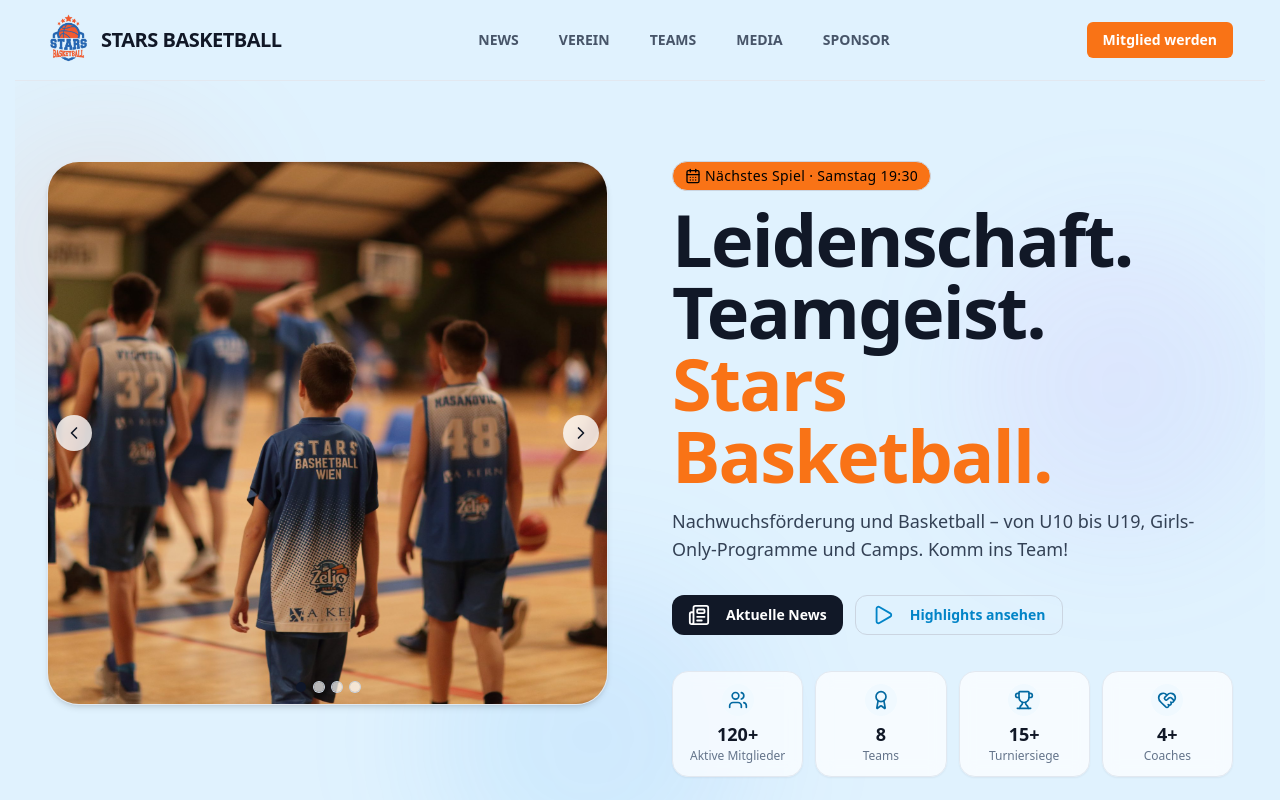
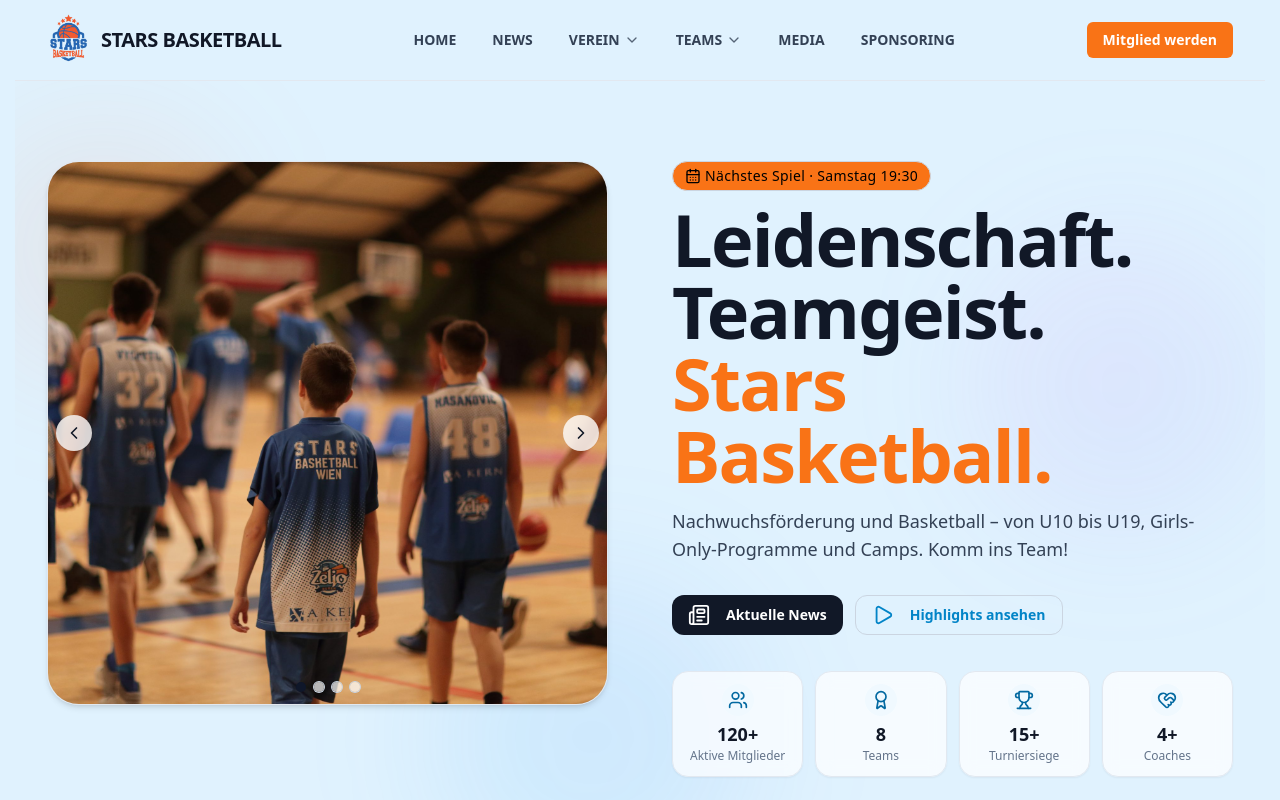
Before and after one commit to hamulicemir/stars-website, a Next.js app: page / in a window 1280 px wide. Shown: the top 800 px of the page. Built offline with nearby package versions, Linux system fonts and the light colour scheme.

Commit message:
added drop-down-menu

```diff
--- a/components/site-header.tsx
+++ b/components/site-header.tsx
@@ -1,19 +1,40 @@
 "use client";
-
 import * as React from "react";
 import { Container } from "./ui/container";
-import { Menu, X } from "lucide-react";
+import { Menu, X, ChevronDown } from "lucide-react";
 
+// 🧭 Navigationsstruktur mit Dropdown-Unterpunkten
 const nav = [
+  { label: "HOME", href: "/" },
   { label: "NEWS", href: "/news" },
-  { label: "VEREIN", href: "/verein" },
-  { label: "TEAMS", href: "/teams" },
+  {
+    label: "VEREIN",
+    items: [
+      { label: "Über uns", href: "/verein/ueber-uns" },
+      { label: "Vereinsleitung", href: "/verein/vereinsleitung" },
+      { label: "Trainer", href: "/verein/trainer" },
+    ],
+  },
+  {
+    label: "TEAMS",
+    items: [
+      { label: "U10", href: "/teams/u10" },
+      { label: "U12", href: "/teams/u12" },
+      { label: "U14", href: "/teams/u14" },
+      { label: "Mädchen", href: "/teams/maedchen" },
+      { label: "U19", href: "/teams/u19" },
+      { label: "Stars Weiß U16", href: "/teams/stars-weiss-u16" },
+      { label: "Minisportschule", href: "/teams/minisportschule" },
+    ],
+  },
   { label: "MEDIA", href: "/media" },
-  { label: "SPONSOR", href: "/sponsors" },
+  { label: "SPONSORING", href: "/sponsoring" },
 ];
 
 export function SiteHeader() {
   const [open, setOpen] = React.useState(false);
+  // Mobile-Accordions Zustand pro Dropdown
+  const [mobileOpen, setMobileOpen] = React.useState<{ [key: string]: boolean }>({});
 
   // Body-Scroll sperren, solange das Panel offen ist
   React.useEffect(() => {
@@ -32,46 +53,73 @@ export function SiteHeader() {
     <header className="sticky top-0 z-40 border-b border-slate-200 bg-sky-100/90 backdrop-blur">
       {/* ─────────────────────────────────────────────────────────
           STAGEs (mobil-first)
-          - <1280px (Mobile/iPad/kleine Laptops): Burger sichtbar, CTA NUR im Panel
-          - ≥1280px (XL, Desktop/Laptops): Desktop-Nav sichtbar, Burger weg, CTA oben im Header
+          - <1280px: Burger sichtbar, CTA NUR im Panel
+          - ≥1280px: Desktop-Nav sichtbar, Burger weg, CTA oben im Header
          ───────────────────────────────────────────────────────── */}
       <Container className="flex h-14 items-center justify-between sm:h-16 md:h-20">
-        {/* Logo + Brand (Brand-Text erst ab xl einblenden) */}
+        {/* Logo + Brand */}
         <a href="/" className="flex items-center gap-3 text-gray-900">
           <img
             src="/data/logo.png"
             alt="Stars Basketball Logo"
             className="h-10 w-auto object-contain sm:h-12 md:h-14"
           />
-          <span className="hidden xl:inline text-xl font-extrabold tracking-tight">
+          <span className="hidden text-xl font-extrabold tracking-tight xl:inline">
             STARS BASKETBALL
           </span>
         </a>
 
-        {/* Desktop-Navigation: NUR ab XL → bei 1440 sichtbar */}
-        <nav className="hidden gap-2 xl:flex">
-          {nav.map((n) => (
+        {/* Desktop-Navigation (ab XL) */}
+        <nav className="hidden gap-1 xl:flex">
+          {nav.map((item) =>
+            item.items ? (
+              <div key={item.label} className="relative group">
+                <button
+                  type="button"
+                  className="flex items-center gap-1 rounded-md px-4 py-2 text-sm font-bold text-slate-700 transition-colors hover:bg-sky-600 hover:text-white focus:outline-none focus:ring-2 focus:ring-sky-400"
+                  aria-haspopup="menu"
+                  aria-expanded="false"
+                >
+                  {item.label}
+                  <ChevronDown className="h-4 w-4 opacity-80" />
+                </button>
+                {/* Dropdown */}
+                <div
+                  role="menu"
+                  className="invisible absolute left-0 top-full z-50 mt-1 w-56 origin-top rounded-xl border border-slate-200 bg-white p-1 opacity-0 shadow-lg transition-all duration-150 ease-out group-hover:visible group-hover:opacity-100 group-focus-within:visible group-focus-within:opacity-100"
+                >
+                  {item.items.map((sub) => (
                     <a
-              key={n.href}
-              href={n.href}
-              className="rounded-md px-4 py-2 text-sm font-bold text-slate-600 transition-colors hover:bg-sky-600 hover:text-white"
+                      key={sub.href}
+                      href={sub.href}
+                      className="block rounded-lg px-3 py-2 text-sm font-medium text-slate-700 hover:bg-sky-50 hover:text-sky-900"
                     >
-              {n.label}
+                      {sub.label}
                     </a>
                   ))}
+                </div>
+              </div>
+            ) : (
+              <a
+                key={item.href}
+                href={(item as any).href}
+                className="rounded-md px-4 py-2 text-sm font-bold text-slate-700 transition-colors hover:bg-sky-600 hover:text-white"
+              >
+                {item.label}
+              </a>
+            )
+          )}
         </nav>
 
-        {/* Rechts: CTA oben nur ab XL (wenn kein Burger existiert) + Burger bis <XL */}
+        {/* Rechts: CTA (nur Desktop) + Burger (mobil) */}
         <div className="flex items-center gap-2">
-          {/* CTA oben im Header NUR ab XL (Desktop) */}
           <a
             href="/mitglied"
-            className="hidden xl:inline-flex rounded-md bg-orange-500 px-4 py-2 text-sm font-semibold text-white hover:bg-orange-600"
+            className="hidden rounded-md bg-orange-500 px-4 py-2 text-sm font-semibold text-white hover:bg-orange-600 xl:inline-flex"
           >
             Mitglied werden
           </a>
-
-          {/* Burger-Button: bis <XL sichtbar, ab XL ausgeblendet */}
+          {/* Burger */}
           <button
             type="button"
             className="inline-flex items-center justify-center rounded-md p-2 text-slate-700 hover:bg-sky-200 xl:hidden"
@@ -104,16 +152,8 @@ export function SiteHeader() {
       >
         {/* Panel-Header */}
         <Container className="flex h-14 items-center justify-between sm:h-16">
-          <a
-            href="/"
-            className="flex items-center gap-3 text-gray-900"
-            onClick={() => setOpen(false)}
-          >
-            <img
-              src="/data/logo.png"
-              alt="Stars Basketball Logo"
-              className="h-10 w-auto object-contain sm:h-12"
-            />
+          <a href="/" className="flex items-center gap-3 text-gray-900" onClick={() => setOpen(false)}>
+            <img src="/data/logo.png" alt="Stars Basketball Logo" className="h-10 w-auto object-contain sm:h-12" />
           </a>
           <button
             type="button"
@@ -128,15 +168,55 @@ export function SiteHeader() {
         {/* Links + CTA (orange) IM Panel für <XL */}
         <nav className="px-4 pb-4">
           <ul className="space-y-1">
-            {nav.map((n) => (
-              <li key={n.href}>
+            {nav.map((item) => (
+              <li key={item.label}>
+                {item.items ? (
+                  <div className="rounded-xl bg-white/70 p-1">
+                    <button
+                      type="button"
+                      className="flex w-full items-center justify-between rounded-lg px-4 py-3 text-left text-base font-semibold text-slate-800 hover:bg-sky-100"
+                      onClick={() =>
+                        setMobileOpen((s) => ({ ...s, [item.label]: !s[item.label] }))
+                      }
+                      aria-expanded={!!mobileOpen[item.label]}
+                      aria-controls={`section-${item.label}`}
+                    >
+                      <span>{item.label}</span>
+                      <ChevronDown
+                        className={`h-5 w-5 transition-transform ${
+                          mobileOpen[item.label] ? "rotate-180" : "rotate-0"
+                        }`}
+                      />
+                    </button>
+                    <div
+                      id={`section-${item.label}`}
+                      className={`grid overflow-hidden transition-[grid-template-rows] duration-200 ease-out ${
+                        mobileOpen[item.label] ? "grid-rows-[1fr]" : "grid-rows-[0fr]"
+                      }`}
+                    >
+                      <div className="min-h-0">
+                        {item.items.map((sub) => (
                           <a
-                  href={n.href}
+                            key={sub.href}
+                            href={sub.href}
+                            className="block rounded-lg px-4 py-2 text-slate-700 hover:bg-sky-50"
+                            onClick={() => setOpen(false)}
+                          >
+                            {sub.label}
+                          </a>
+                        ))}
+                      </div>
+                    </div>
+                  </div>
+                ) : (
+                  <a
+                    href={(item as any).href}
                     className="block rounded-xl px-4 py-3 text-base font-semibold text-slate-700 hover:bg-sky-100"
                     onClick={() => setOpen(false)}
                   >
-                  {n.label}
+                    {item.label}
                   </a>
+                )}
               </li>
             ))}
           </ul>
```
Lines whose indentation alone changed are shown as unchanged.
